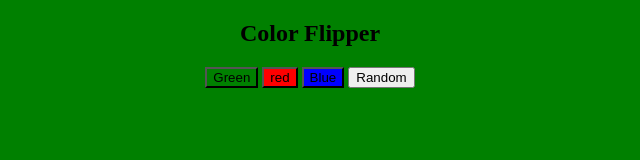
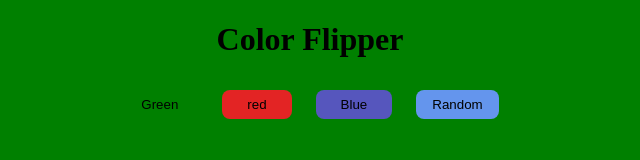
Before and after one commit to Shubham-alone/Color-flipper-js, a plain HTML site: page index.html in a window 1280 px wide. Both pictures are taken after a click on the button "Green". Shown: the whole page, without its empty margins (330-970 px from the left). Drawn offline with Linux system fonts and the light colour scheme.

Commit message:
i made some changes to code to make it simple

```diff
--- a/index.html
+++ b/index.html
@@ -8,16 +8,14 @@
     <script src="index.js" defer></script>
 </head>
 <body>
-   <h2>Color Flipper</h2>
+   <h1>Color Flipper</h1>
 
-   <button class="green" onclick="setColor('green')">Green</button>
+   <button class="green">Green</button>
 
-  <button class="river" style="background-color: red;"
-        onclick="setColor('red')">red</button>
+  <button class="red">red</button>
 
-  <button id="water" style="background-color: blue;"
-        onclick="setColor('blue')">Blue</button>
+  <button class="blue">Blue</button>
 
-  <button id="btn" onclick="randomColor()">Random</button>
+  <button class="random">Random</button>
 </body>
 </html>
--- a/index.js
+++ b/index.js
@@ -1,10 +1,30 @@
-const bod = document.querySelector('body');
+const body = document.querySelector('body');
+const greenBtn = document.querySelector('.green');
+const redBtn = document.querySelector('.red');
+const blueBtn = document.querySelector('.blue');
+const randomBtn = document.querySelector('.random');
 
-//bod.style.backgroundColor = 'grey';
+greenBtn.addEventListener('click', () => {
+    console.log("green");
+    body.style.backgroundColor = 'green';
+});
 
-function setColor (name) {
-    bod.style.backgroundColor = name;
-};
+redBtn.addEventListener('click', () => {
+    console.log("red");
+    body.style.backgroundColor = 'red';
+});
+
+blueBtn.addEventListener('click', () => {
+    console.log("blue");
+    body.style.backgroundColor = 'blue';
+});
+
+randomBtn.addEventListener('click', () => {
+    console.log('random');
+    randomColor()
+})
+
+
 
 function randomColor () {
     const red = Math.round(Math.random() * 255);
@@ -14,5 +34,5 @@ function randomColor () {
     const blue = Math.round(Math.random() * 255);
 
     const color = `rgb(${red}, ${green}, ${blue})`;
-    bod.style.backgroundColor = color;
+    body.style.backgroundColor = color;
 };
--- a/style.css
+++ b/style.css
@@ -5,4 +5,32 @@ body {
 
 .green {
     background-color: green;
-};
+    margin: 10px;
+    padding: 7px 20px;
+    border: none;
+    border-radius: 8px
+}
+
+.red {
+    background-color: rgb(227, 36, 36);
+    margin: 10px;
+    padding: 7px 25px;
+    border: none;
+    border-radius: 8px;
+}
+
+.blue {
+    background-color: rgb(86, 86, 189);
+    margin: 10px;
+    padding: 7px 25px;
+    border: none;
+    border-radius: 8px;
+}
+
+.random {
+    background-color: cornflowerblue;
+    margin: 10px;
+    padding: 7px 16px;
+    border: none;
+    border-radius: 8px;
+}
```
